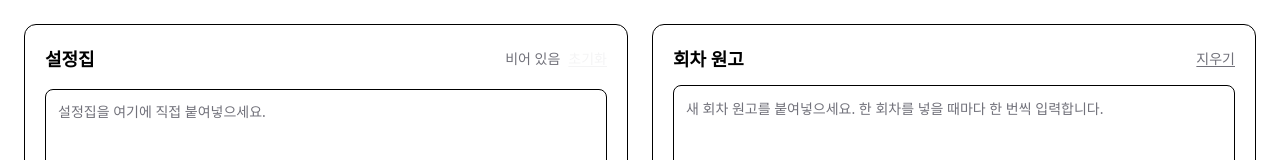
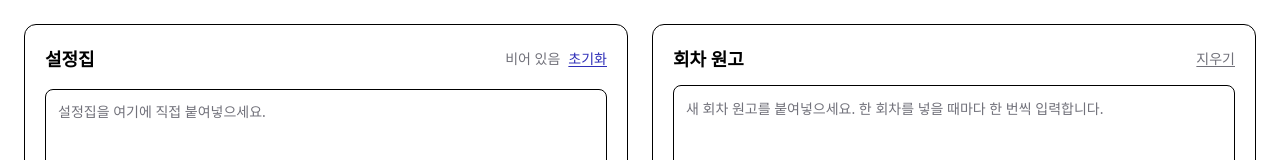
Before and after one commit to park-jang-sup/novel-setting-check-service, a Next.js app: page / in a window 1280 px wide. Shown: the top 160 px of the page. Built offline with nearby package versions, Linux system fonts and the light colour scheme.

Commit message:
색진하게

```diff
--- a/app/globals.css
+++ b/app/globals.css
@@ -16,8 +16,8 @@
   --secondary-foreground: 240 5.9% 10%;
   --muted: hsl(240 4.8% 95.9%);
   --muted-foreground: hsl(240 3.8% 46.1%);
-  --accent: hsl(240 4.8% 95.9%);
-  --accent-foreground: hsl(240 5.9% 10%);
+  --accent: hsl(240 60% 45%);
+  --accent-foreground: hsl(0 0% 100%);
   --border: 240 5.9% 90%;
   --input: 240 5.9% 90%;
   --ring: 240 5.9% 10%;
```
